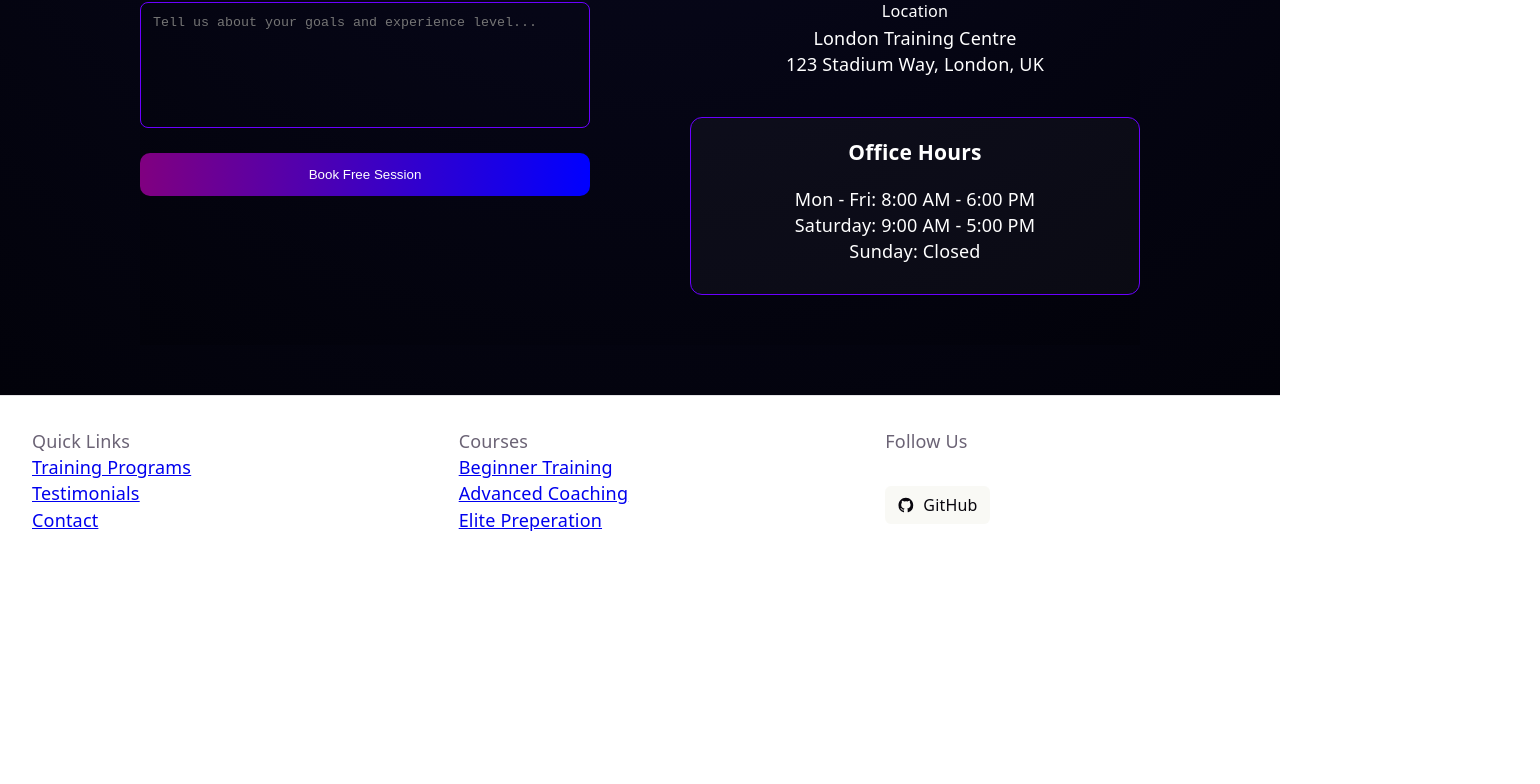
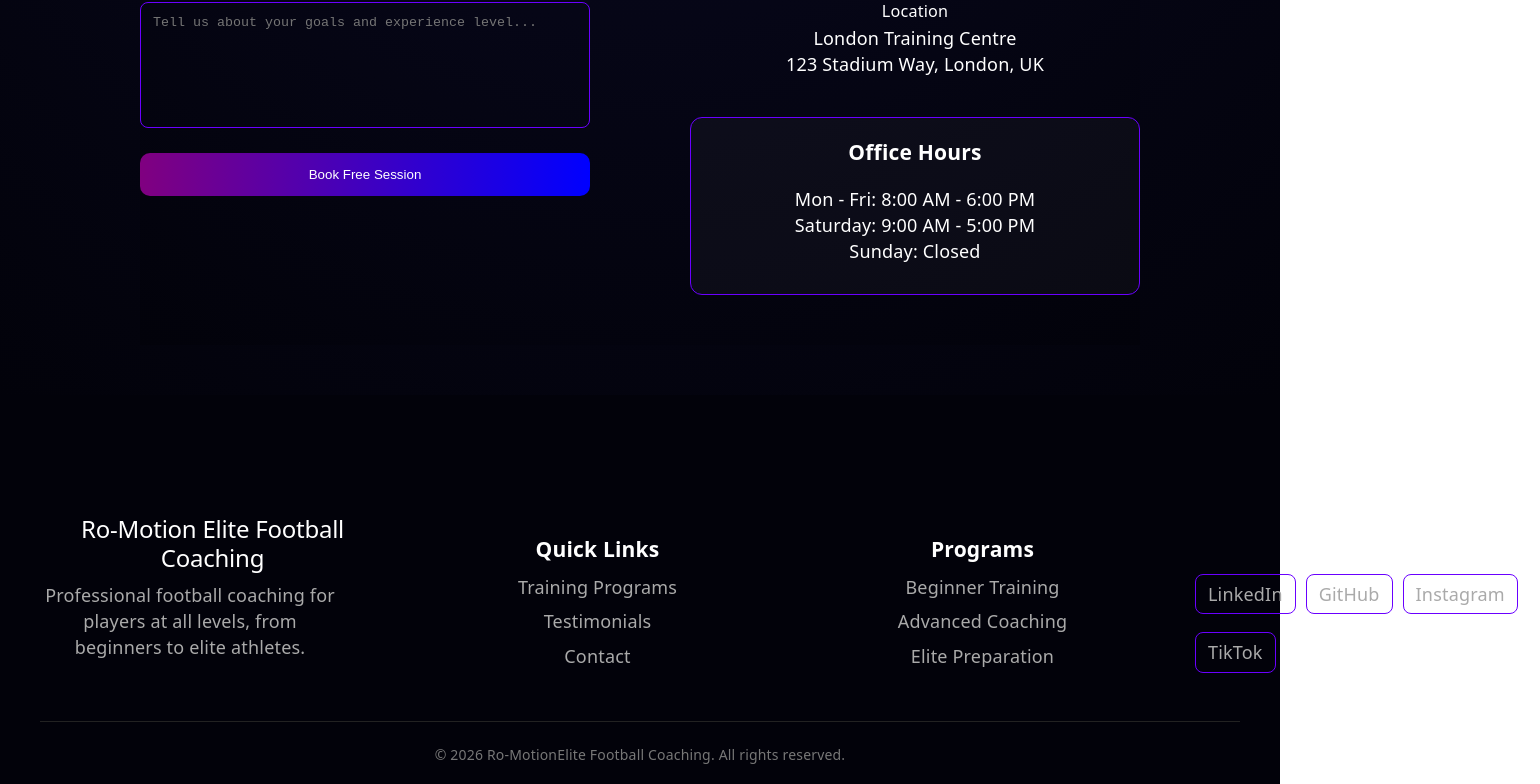
Before and after one commit to rotimijoseph/football-coaching, a React (Vite) app in the folder football-coaching/: page / in a window 1280 px wide. Shown: the part 2949-3733 px from the top of the page, 1540 px wide, since content can reach past the window. Before the commit the page ends 3514 px from the top, so only its background shows below. Built offline with nearby package versions, Linux system fonts and the light colour scheme.

Commit message:
update: styling for footer

```diff
--- a/football-coaching/src/App.css
+++ b/football-coaching/src/App.css
@@ -193,7 +193,7 @@
 }
 
 
-#footer {
+/* #footer {
   display: flex;
   border-top: 1px solid var(--border);
   text-align: left;
@@ -274,6 +274,90 @@
       justify-content: center;
       box-sizing: border-box;
     }
+  }
+} */
+
+#footer {
+  background: #02020a;
+  color: white;
+  padding: 60px 20px 20px;
+}
+
+.footer-container {
+  display: flex;
+  justify-content: space-between;
+  gap: 40px;
+  max-width: 1500px;
+  width: 1500px;
+  margin: 0 auto;
+  flex-wrap: wrap;
+}
+
+.footer-container > div {
+  flex: 1;
+  min-width: 200px;
+}
+
+.footer-brand h2 {
+  color: white;
+  margin-bottom: 10px;
+}
+
+.footer-brand p {
+  color: #aaa;
+  max-width: 300px;
+}
+
+#footer h3 {
+  margin-bottom: 12px;
+}
+
+#footer a {
+  display: block;
+  color: #aaa;
+  text-decoration: none;
+  margin-bottom: 8px;
+  transition: color 0.2s;
+}
+
+#footer a:hover {
+  color: white;
+}
+
+.socials {
+  display: flex;
+  gap: 10px;
+  flex-wrap: wrap;
+}
+
+.socials a {
+  border: 1px solid #6a00ff;
+  padding: 6px 12px;
+  border-radius: 8px;
+}
+
+.footer-bottom {
+  border-top: 1px solid #222;
+  margin-top: 40px;
+  padding-top: 20px;
+  text-align: center;
+  color: #777;
+  font-size: 14px;
+}
+
+/* Mobile */
+@media (max-width: 768px) {
+  .footer-container {
+    flex-direction: column;
+    text-align: center;
+  }
+
+  .footer-brand p {
+    margin: 0 auto;
+  }
+
+  .socials {
+    justify-content: center;
   }
 }
 
--- a/football-coaching/src/components/Footer.jsx
+++ b/football-coaching/src/components/Footer.jsx
@@ -1,37 +1,46 @@
 import * as React from 'react'
 
 export default function Footer() {
-    return(
-        <>
-        <div id="quick-links">
-            <p>Quick Links</p>
-            <section><a href="#training-plans">Training Programs</a></section>
-            <section><a href="#testimonials">Testimonials</a></section>
-            <section><a href="#contact">Contact</a></section>
+  return (
+    <footer id="footer">
+
+      <div className="footer-container">
+
+        <div className="footer-brand">
+          <h2>Ro-Motion Elite Football Coaching</h2>
+          <p>
+            Professional football coaching for players at all levels, from beginners to elite athletes.
+          </p>
         </div>
-        <div id="courses">
-            <p>Courses</p>
-            <section><a href="#beginner">Beginner Training</a></section>
-            <section><a href="#advanced">Advanced Coaching</a></section>
-            <section><a href="#elite">Elite Preperation</a></section>
+        <div>
+          <h3>Quick Links</h3>
+          <a href="#training-programs">Training Programs</a>
+          <a href="#testimonials">Testimonials</a>
+          <a href="#contact">Contact</a>
         </div>
-        <div id="social">
-          <p>Follow Us</p>
-          <ul>
-            <li>
-              <a href="https://github.com/vitejs/vite" target="_blank">
-                <svg
-                  className="button-icon"
-                  role="presentation"
-                  aria-hidden="true"
-                >
-                  <use href="/icons.svg#github-icon"></use>
-                </svg>
-                GitHub
-              </a>
-            </li>
-          </ul>
+        <div>
+          <h3>Programs</h3>
+          <a href="#beginner">Beginner Training</a>
+          <a href="#advanced">Advanced Coaching</a>
+          <a href="#elite">Elite Preparation</a>
         </div>
-        </>
-    )
+
+        <div>
+          <h3>Follow Us</h3>
+          <div className="socials">
+            <a href="#">LinkedIn</a>
+            <a href="#">GitHub</a>
+            <a href="#">Instagram</a>
+            <a href="#">TikTok</a>
+          </div>
+        </div>
+
+      </div>
+
+      <div className="footer-bottom">
+        © 2026 Ro-MotionElite Football Coaching. All rights reserved.
+      </div>
+
+    </footer>
+  );
 }
```
